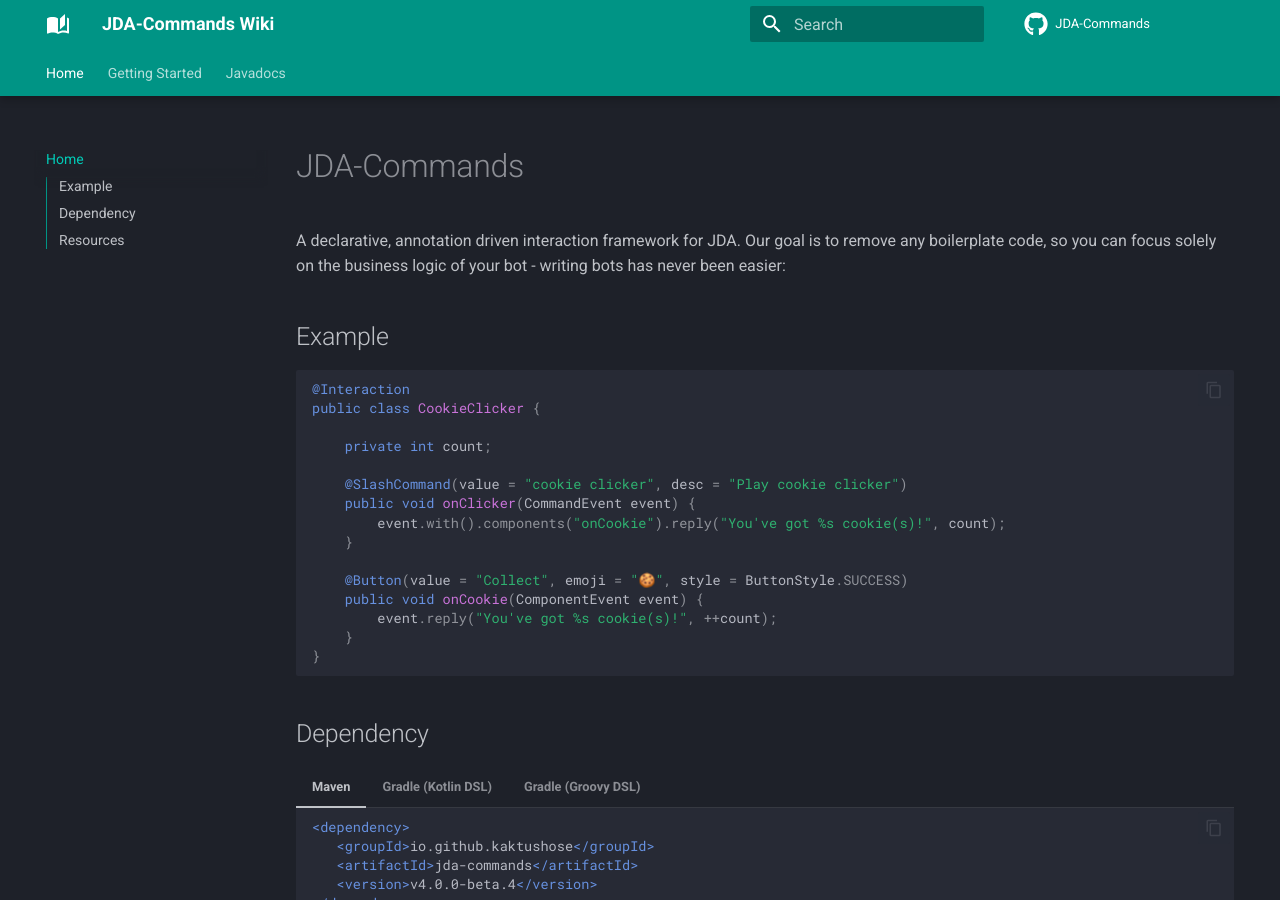
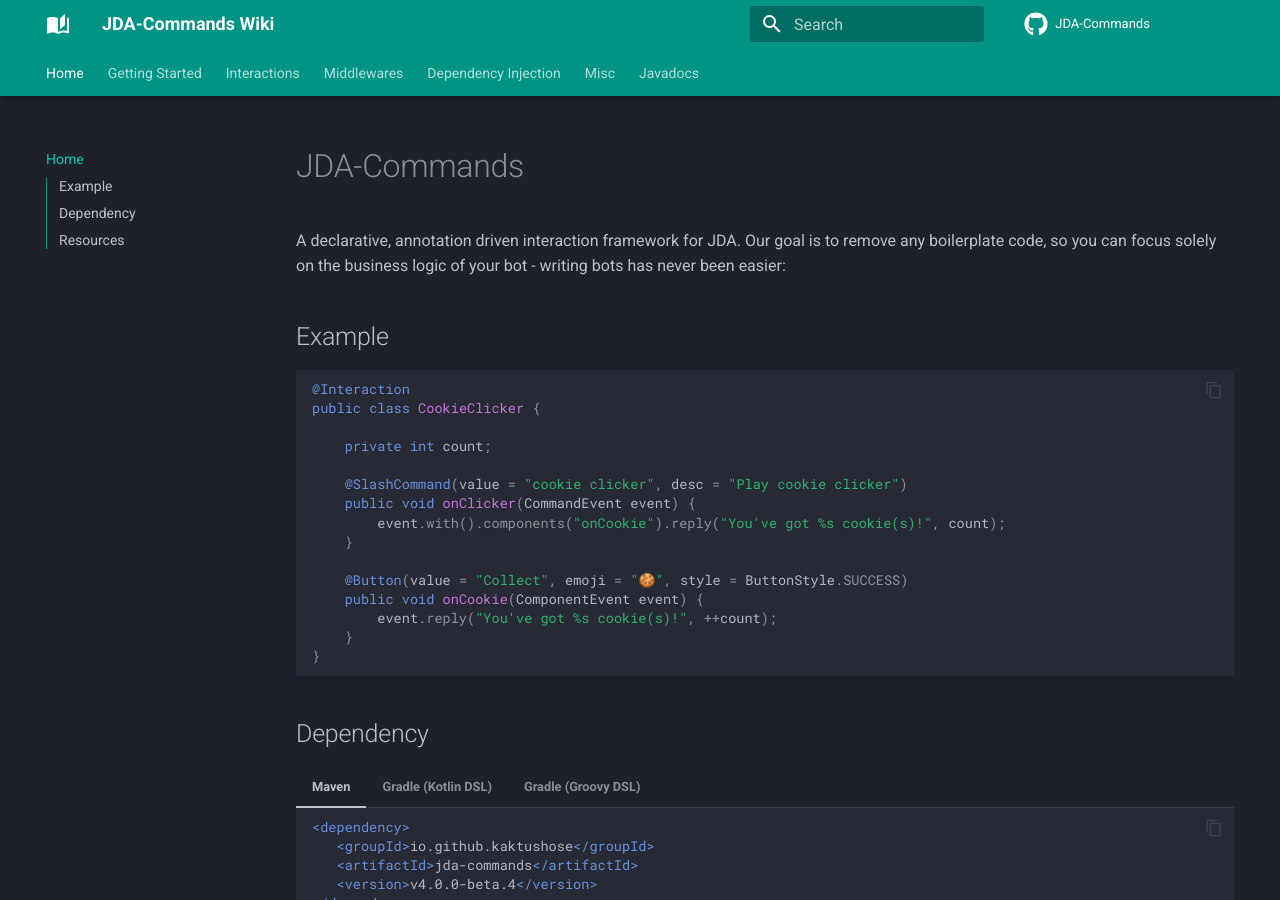
Before and after one commit to Kaktushose/jda-commands, an MkDocs documentation site: the page built from docs/index.md, in a window 1280 px wide and 900 px high. Built offline with MkDocs 1.6.1 and Material for MkDocs 9.7.7, drawn with Linux system fonts in a browser that asks for light colours; comment, search, counter and statistics services are not loaded.

Commit message:
update wiki structure

```diff
--- a/mkdocs.yml
+++ b/mkdocs.yml
@@ -67,4 +67,8 @@
   - Getting Started:
       - Installation: start/installation.md
       - Quick Start Guide: start/quick-start.md
+  - Interactions: interactions.d
+  - Middlewares: middlewares.md
+  - Dependency Injection: di.md
+  - Misc: misc.md
   - Javadocs: https://kaktushose.github.io/jda-commands/javadocs/latest/
```
